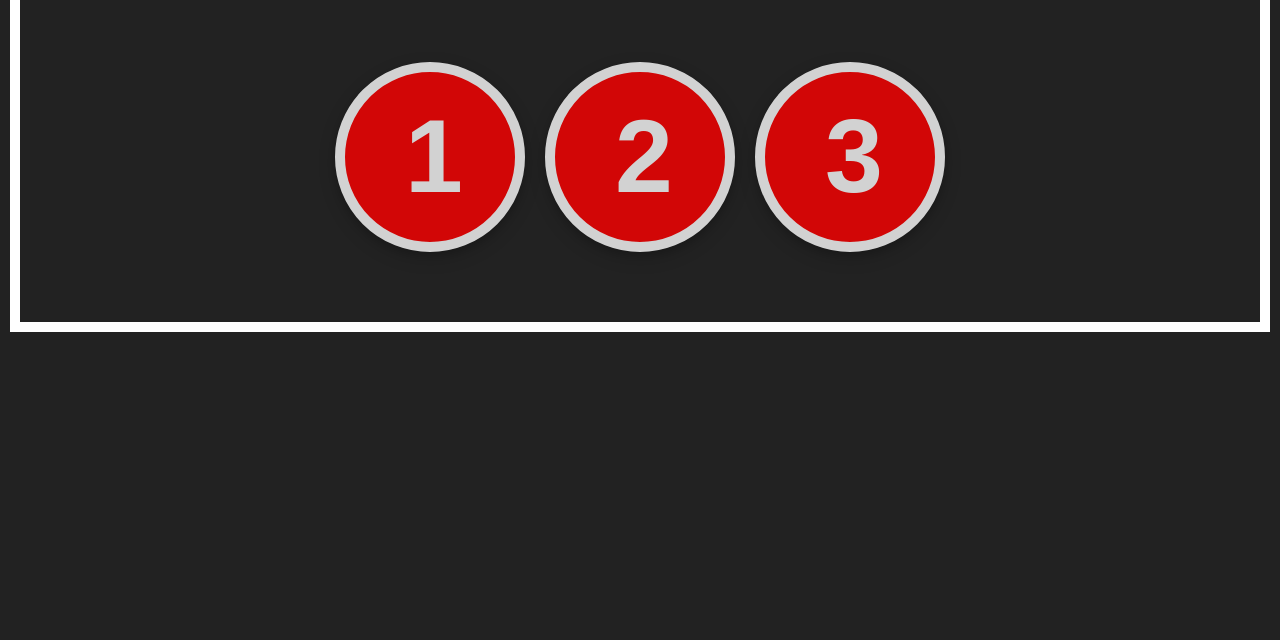
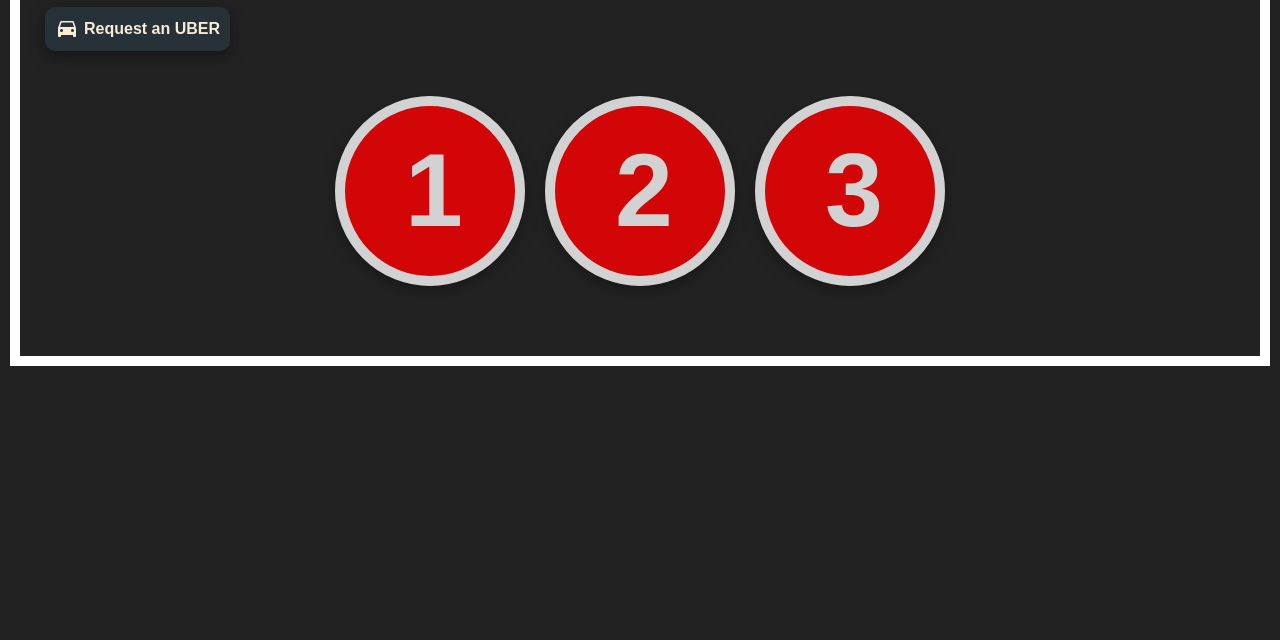
Before and after one commit to awdmcguinness/really-cool-team-project, a plain HTML site: page public/index.html in a window 1280 px wide. Shown: the part 160-800 px from the top of the page. Drawn offline with nearby package versions, Linux system fonts and the light colour scheme; no server answers.

Commit message:
added uber button (#26)

```diff
--- a/public/assets/css/style.css
+++ b/public/assets/css/style.css
@@ -68,6 +68,10 @@ h5 {
   box-shadow: 0 4px 8px 0 rgba(0, 0, 0, 0.2), 0 6px 20px 0 rgba(0, 0, 0, 0.19);
   z-index: 1;
   cursor: pointer;
+}
+#oneTrain,
+#twoTrain,
+#threeTrain {
   opacity: 0.8;
 }
 #oneTrain:hover,
@@ -112,7 +116,38 @@ h5 {
 }
 .weather {
   display: flex;
-  justify-content: flex-end;
+  justify-content: flex-start;
   height: 30px;
   align-items: baseline;
 }
+#currentweather {
+  text-align: right;
+  margin: 0;
+}
+.top {
+  justify-content: space-between;
+  align-items: baseline;
+  padding: 0 15px;
+}
+#uberbtn {
+  padding: 10px;
+  border-radius: 10px;
+  background-color: #263238;
+  border: none;
+  box-shadow: 0 4px 8px 0 rgba(0, 0, 0, 0.2), 0 6px 20px 0 rgba(0, 0, 0, 0.19);
+  display: flex;
+  align-items: center;
+  font-weight: bold;
+  color: antiquewhite;
+}
+#uberbtn > a {
+  color: antiquewhite;
+  font-weight: bold;
+}
+#uberbtn:hover > a {
+  color: #263238;
+}
+#uberbtn:hover {
+  background-color: white;
+  color: #263238;
+}
--- a/public/index.html
+++ b/public/index.html
@@ -12,22 +12,38 @@
       integrity="sha384-oAOxQR6DkCoMliIh8yFnu25d7Eq/PHS21PClpwjOTeU2jRSq11vu66rf90/cZr47"
       crossorigin="anonymous"
     />
+    <link
+      href="https://fonts.googleapis.com/icon?family=Material+Icons"
+      rel="stylesheet"
+    />
   </head>
   <body>
     <div class="mainContainer">
       <div class="pure-g">
         <div class="pure-u-5-5 header"><h1>Subway Stories</h1></div>
       </div>
-      <div class="pure-g weather">
-        <h5 id="currentweather"></h5>
+      <div class="pure-g top">
+        <div class="pure-u-md-1-2">
+          <button id="uberbtn">
+            <i class="material-icons" style="padding-right: 5px;">drive_eta</i>
+            <a
+              href=" https://m.uber.com/ul/?client_id=<CLIENT_ID>"
+              target="_blank"
+              >Request an UBER</a
+            >
+          </button>
+        </div>
+        <div class="pure-u-md-1-2 weather">
+          <h5 id="currentweather"></h5>
+        </div>
       </div>
+
       <div class="pure-g numberChoices">
         <div class="pure-u-md-1-3 mainNumber" id="oneTrain"><h2>1</h2></div>
         <div class="pure-u-md-1-3 mainNumber" id="twoTrain"><h2>2</h2></div>
         <div class="pure-u-md-1-3 mainNumber" id="threeTrain"><h2>3</h2></div>
       </div>
       <div class="pure-g" id="tweets">
-
         <a
           class="twitter-timeline"
           href="https://twitter.com/subwaystats"
```
